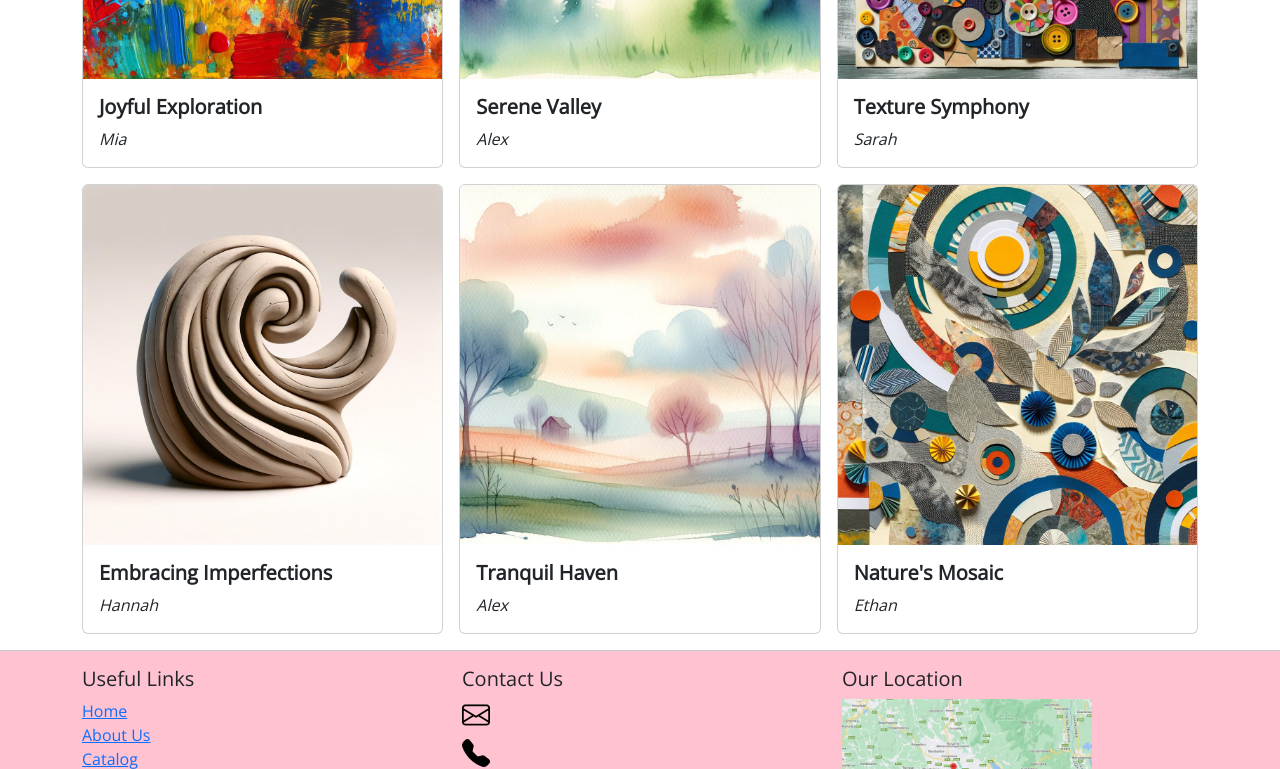
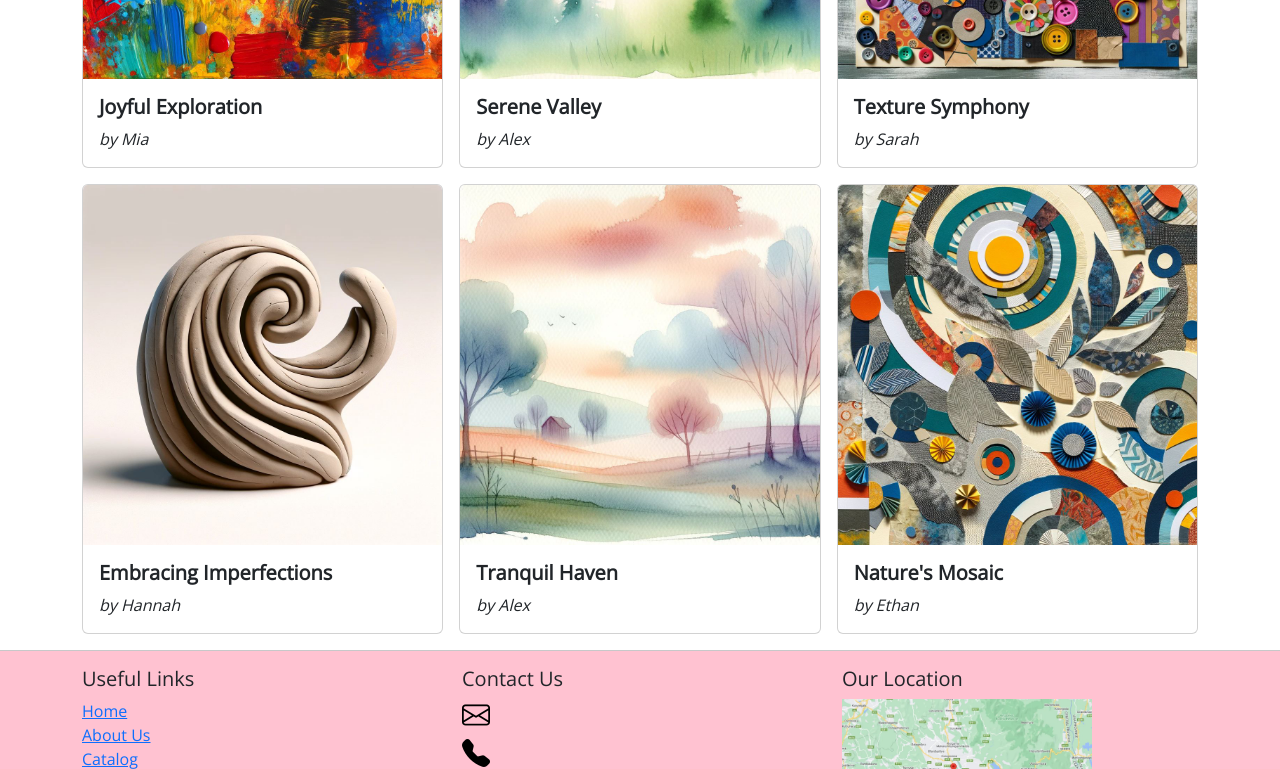
Before and after one commit to MinWebCollection/InspireArtCo, a plain HTML site: page catalog.html in a window 1280 px wide. Shown: the part 580-1349 px from the top of the page. Drawn offline with nearby package versions, Linux system fonts and the light colour scheme.

Commit message:
Added "by" in catalog

```diff
--- a/catalog.html
+++ b/catalog.html
@@ -35,37 +35,37 @@
     <div class="col"> <a class="card text-decoration-none" href="./arts/joyful-exploration.html"> <img class="card-img-top" src="./images/catalog/Joyful Exploration.jpeg" alt="Art Name">
       <div class="card-body">
         <h5 class="card-title fw-bold">Joyful Exploration</h5>
-        <p class="card-text fst-italic">Mia</p>
+        <p class="card-text fst-italic">by Mia</p>
       </div>
       </a> </div>
 	  <div class="col"> <a class="card text-decoration-none" href="./arts/serene-valley.html"> <img class="card-img-top" src="./images/catalog/Serene Valley.jpeg" alt="Art Name">
       <div class="card-body">
         <h5 class="card-title fw-bold">Serene Valley</h5>
-        <p class="card-text fst-italic">Alex</p>
+        <p class="card-text fst-italic">by Alex</p>
       </div>
       </a> </div>
 	  <div class="col"> <a class="card text-decoration-none" href="./arts/texture-symphony.html"> <img class="card-img-top" src="./images/catalog/Texture Symphony.jpeg" alt="Art Name">
       <div class="card-body">
         <h5 class="card-title fw-bold">Texture Symphony</h5>
-        <p class="card-text fst-italic">Sarah</p>
+        <p class="card-text fst-italic">by Sarah</p>
       </div>
       </a> </div>
 	  <div class="col"> <a class="card text-decoration-none" href="./arts/embracing-imperfections.html"> <img class="card-img-top" src="./images/catalog/Embracing Imperfections.jpeg" alt="Art Name">
       <div class="card-body">
         <h5 class="card-title fw-bold">Embracing Imperfections</h5>
-        <p class="card-text fst-italic">Hannah</p>
+        <p class="card-text fst-italic">by Hannah</p>
       </div>
       </a> </div>
 	  <div class="col"> <a class="card text-decoration-none" href="./arts/tranquil-haven.html"> <img class="card-img-top" src="./images/catalog/Tranquil Haven.jpeg" alt="Art Name">
       <div class="card-body">
         <h5 class="card-title fw-bold">Tranquil Haven</h5>
-        <p class="card-text fst-italic">Alex</p>
+        <p class="card-text fst-italic">by Alex</p>
       </div>
       </a> </div>
 	  <div class="col"> <a class="card text-decoration-none" href="./arts/nature's-mosaic.html"> <img class="card-img-top" src="./images/catalog/Nature's Mosaic.jpeg" alt="Art Name">
       <div class="card-body">
         <h5 class="card-title fw-bold">Nature's Mosaic</h5>
-        <p class="card-text fst-italic">Ethan</p>
+        <p class="card-text fst-italic">by Ethan</p>
       </div>
       </a> </div>
   </div>
```
